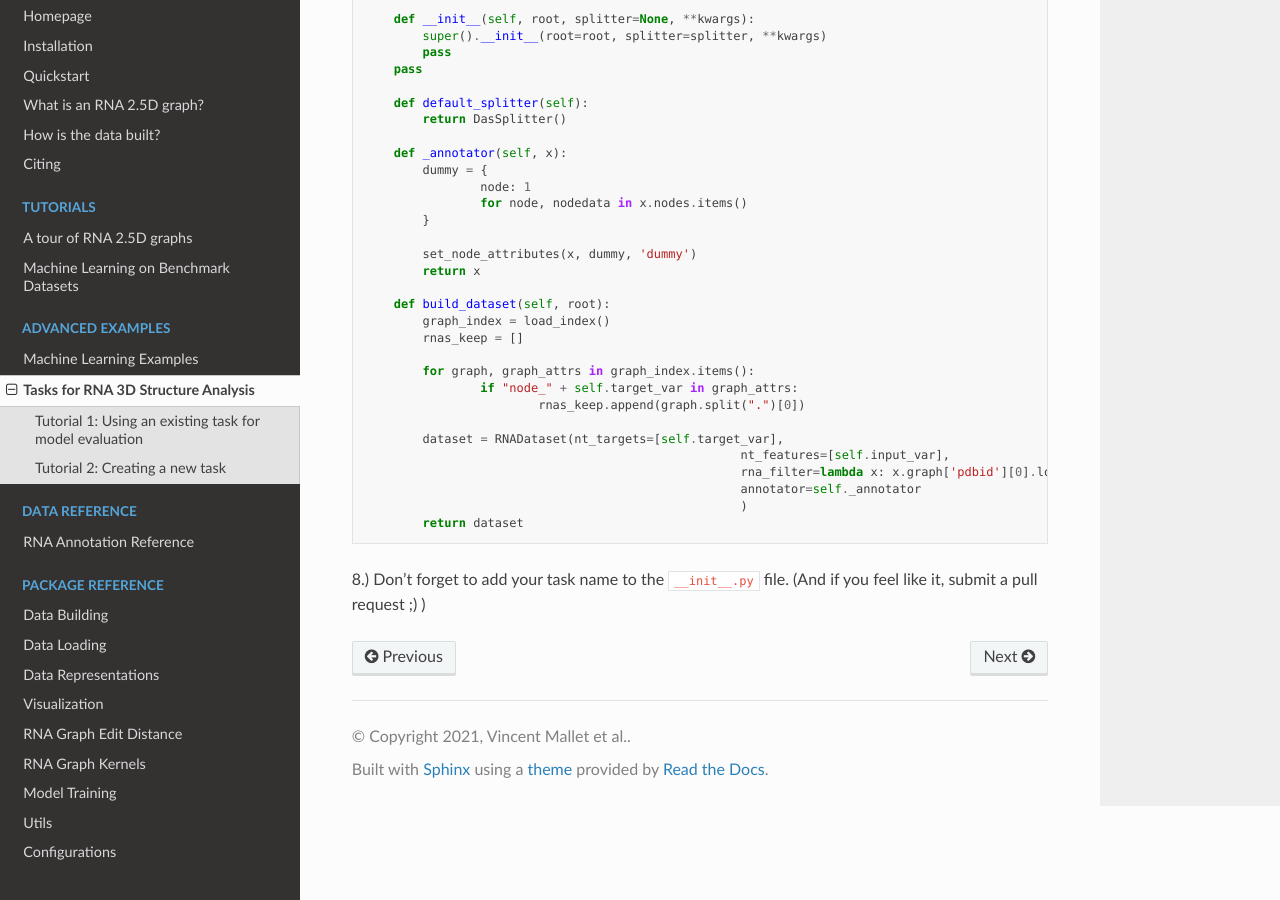
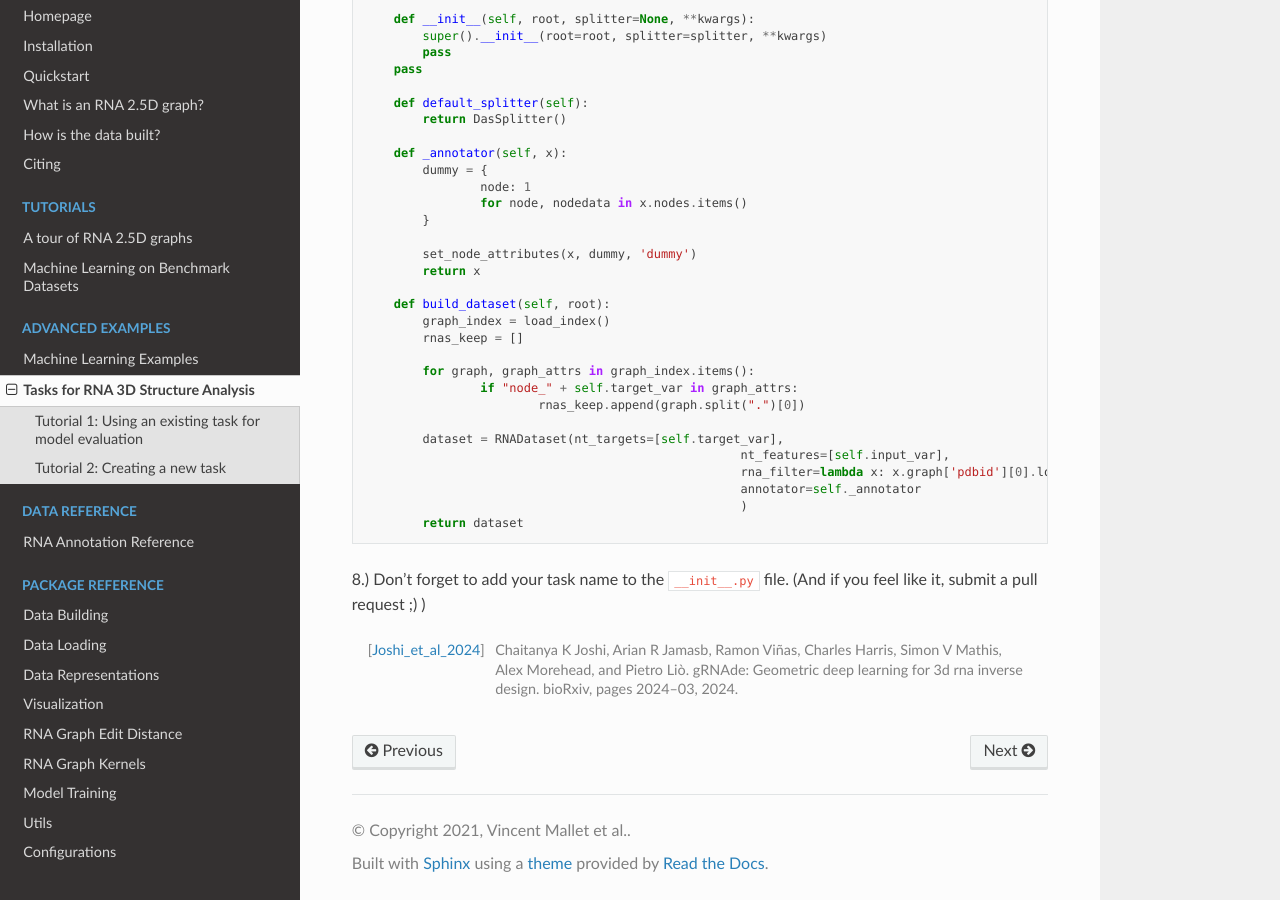
Before and after one commit to cgoliver/rnaglib, a Sphinx documentation site: the page built from docs/source/tasks.rst, in a window 1280 px wide and 900 px high, scrolled down 3813 px. Built offline with Sphinx 7.4.7 and the Read the Docs theme 2.0.0, drawn with Linux system fonts in a browser that asks for light colours.

Commit message:
Update tasks.rst

```diff
--- a/docs/source/tasks.rst
+++ b/docs/source/tasks.rst
@@ -18,11 +18,11 @@
    * - RNA_IF
      - Prediction of nucleotide identity (sequence) at each residue.
      - ``InverseFolding``
-     - Source Y
+     -
    * -
      - Prediction of nucleotide identiy at each residue using data and splits from ``gRNAde``.
      - ``gRNAde``
-     - Source Y
+     - [Joshi_et_al_2024]_
    * - RNA_VS
      - Scoring of candidates in virtual screening scenario based on ``RNAmigos 2.0``.
      - ``VSTask``
@@ -205,3 +205,6 @@
 	        return dataset
 
 8.) Don't forget to add your task name to the ``__init__.py`` file. (And if you feel like it, submit a pull request ;) )
+
+
+.. [Joshi_et_al_2024] Chaitanya K Joshi, Arian R Jamasb, Ramon Viñas, Charles Harris, Simon V Mathis, Alex Morehead, and Pietro Liò. gRNAde: Geometric deep learning for 3d rna inverse design. bioRxiv, pages 2024–03, 2024.
```
